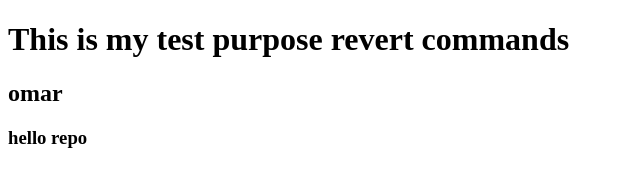
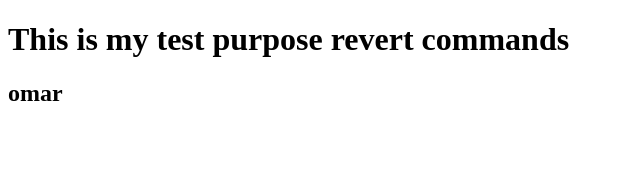
Before and after one commit to OmarCSE786/git-revert-commant, a plain HTML site: page index.html in a window 1280 px wide. Shown: the whole page, without its empty margins (0-640 px from the left). Drawn offline with Linux system fonts and the light colour scheme.

Commit message:
Revert "third"
This reverts commit 73d3d5f1aeb68294f2c51c095608f246ec5b0595.

```diff
--- a/index.html
+++ b/index.html
@@ -8,6 +8,5 @@
 <body>
     <H1> This is my test purpose revert commands</H1>
     <h2> omar</h2>
-    <h3> hello repo</h3>
 </body>
 </html>
```
